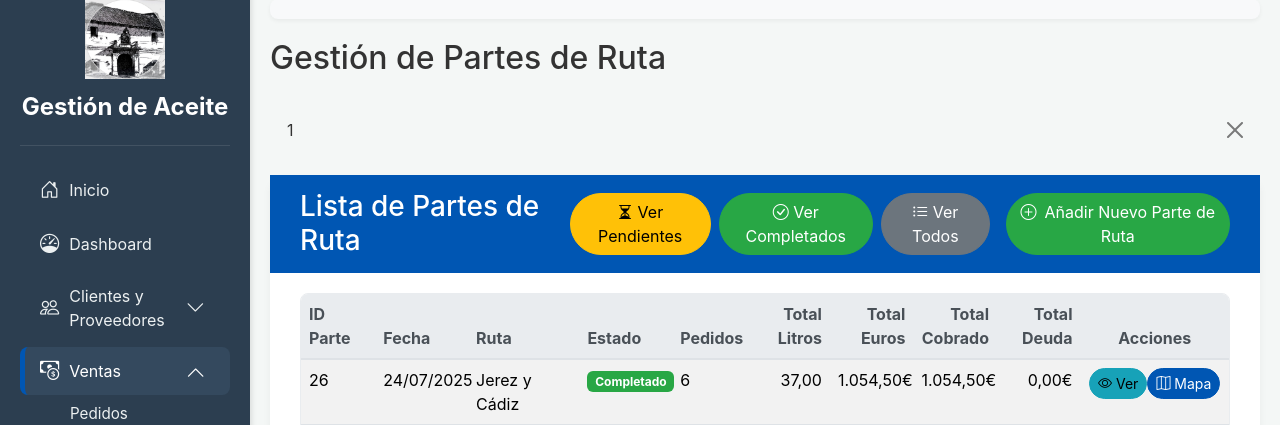
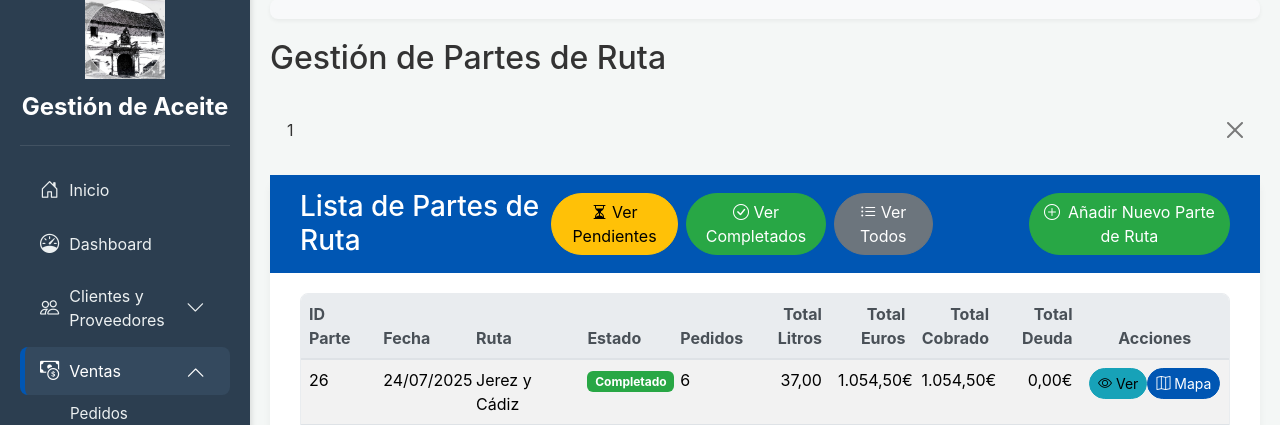
Before and after one commit to vvegajurado/app_venta_aceite, a PHP site: page /partes_ruta.php in a window 1280 px wide. Shown: the part 21-446 px from the top of the page. Run offline with PHP 8.4, Linux system fonts and the light colour scheme; a user stored in the database is signed in; data comes from the database, SQL or seed files in the repository; some libraries are stand-ins or nearby versions.

Commit message:
feat: Double button separation as requested
Based on your feedback, I've doubled the separation between the third and fourth buttons. I did this by keeping the 'me-5' class on the third button and adding an 'ms-5' class to the fourth button.

```diff
--- a/app/partes_ruta.php
+++ b/app/partes_ruta.php
@@ -1476,10 +1476,10 @@ if (isset($_GET['view_id']) && is_numeric($_GET['view_id'])) {
                                 <button type="button" class="btn btn-success rounded-pill me-2" id="filterCompletedBtn">
                                     <i class="bi bi-check-circle"></i> Ver Completados
                                 </button>
-                                <button type="button" class="btn btn-secondary rounded-pill me-3" id="showAllBtn">
+                                <button type="button" class="btn btn-secondary rounded-pill me-5" id="showAllBtn">
                                     <i class="bi bi-list-ul"></i> Ver Todos
                                 </button>
-                                <a href="crear_parte_ruta.php" class="btn btn-success rounded-pill" id="addParteRutaBtn">
+                                <a href="crear_parte_ruta.php" class="btn btn-success rounded-pill ms-5" id="addParteRutaBtn">
                                     <i class="bi bi-plus-circle me-2"></i>Añadir Nuevo Parte de Ruta
                                 </a>
                             </div>
```
